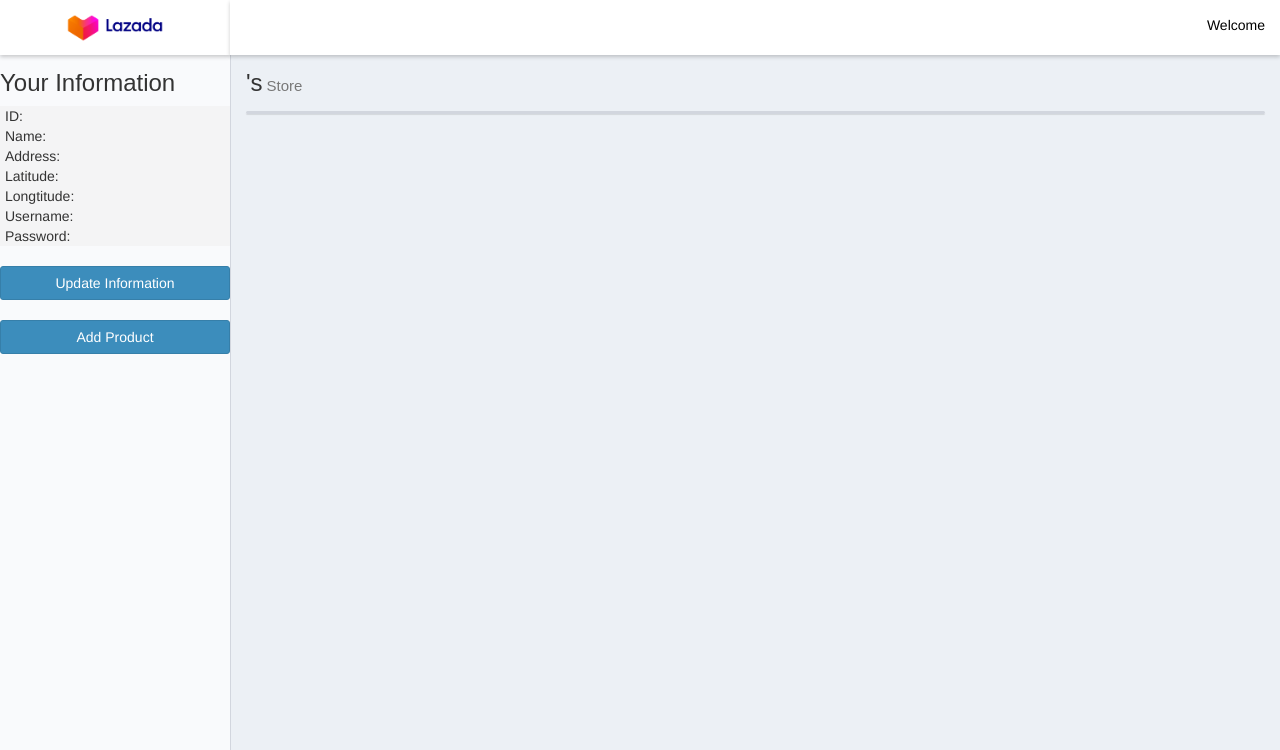
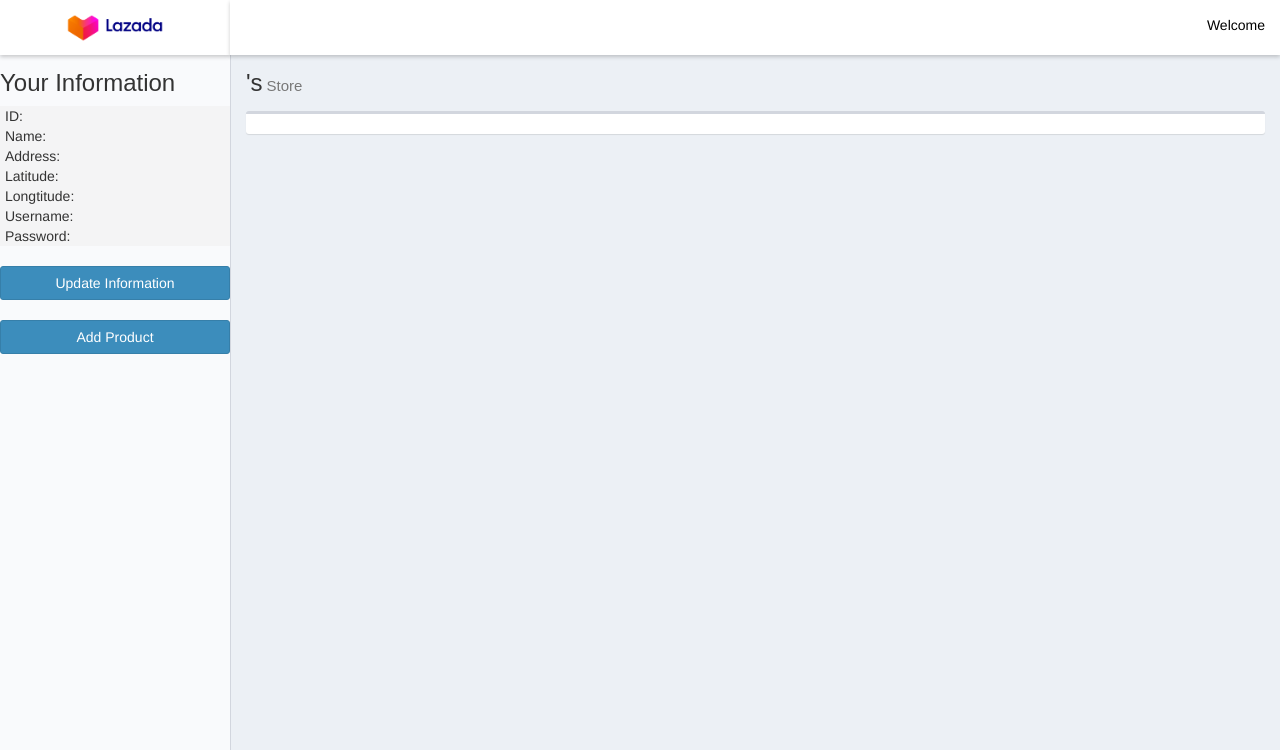
Before and after one commit to phuctr2203/dazala, a PHP site: page /vendor_product.php in a window 1280 px wide. Shown: the top 750 px of the page. Run offline with PHP 8.4, Linux system fonts and the light colour scheme; the visitor is signed in with stand-in values (Sample User, id 1); data comes from the database, SQL or seed files in the repository; some libraries are stand-ins or nearby versions.

Commit message:
Login and vendor_product UI update

```diff
--- a/dazala/main_page/vendor_product.php
+++ b/dazala/main_page/vendor_product.php
@@ -1,3 +1,9 @@
+<?php
+    require_once '../login_page/db.php';
+
+    session_start();
+?>
+
 <!DOCTYPE html>
 <html lang="en">
     <meta http-equiv="content-type" content="text/html;charset=UTF-8" />
@@ -31,10 +37,6 @@
                             <li class="dropdown user-menu">
                                 <a href="javascript:;" class="dropdown-toggle" style="height: 55px;" data-toggle="dropdown">
                                     <?php
-                                        require_once '../login_page/db.php';
-
-                                        session_start();
-
                                         $ven_id = $_SESSION['ven_id'];
                                         $sql = "SELECT * FROM vendor WHERE id = '$ven_id'";
                                         $stmt = $vendor->query($sql);
@@ -87,6 +89,9 @@
                     <div class="row">
                         <div class="col-md-12">
                             <div class="box">
+                                <div class="box-body">
+                                    <div class="table-responsive">
+                                        <!-- chỗ này để display hàng hóa các thứ các thứ, để trong clas này nhé (IMPORTANT) -->
                                         <?php
 
                                             $sql_show_product_vendor = "SELECT * FROM product
@@ -109,6 +114,11 @@
 
                                         ?>
                                     </div>
+                                    <div class="paginate">
+                                        <!-- thêm paginatation vào đây nhé -->
+                                    </div>
+                                </div>
+                            </div>
                         </div>
                     </div>
                 </section>
```
Lines whose indentation alone changed are shown as unchanged.
